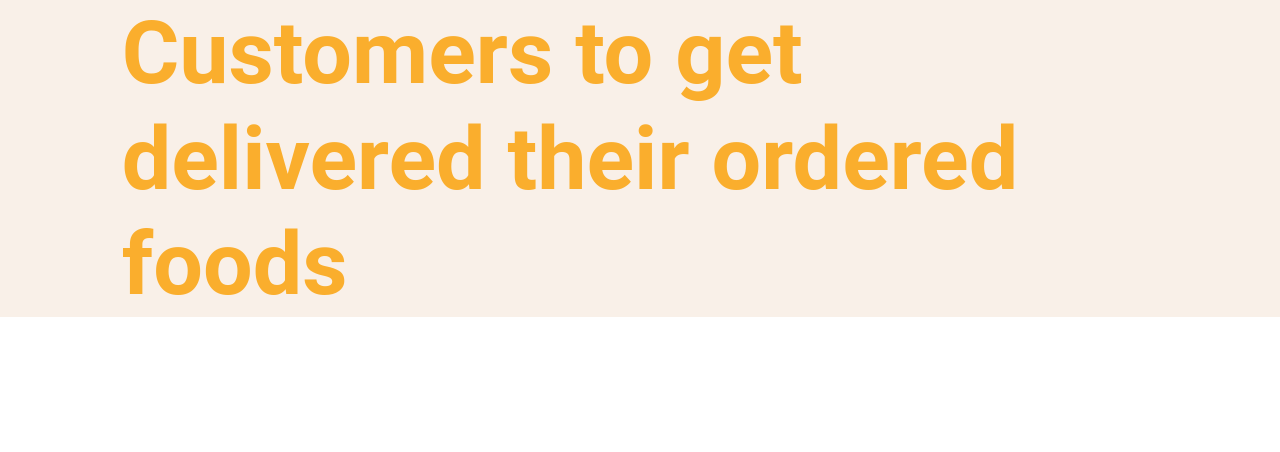
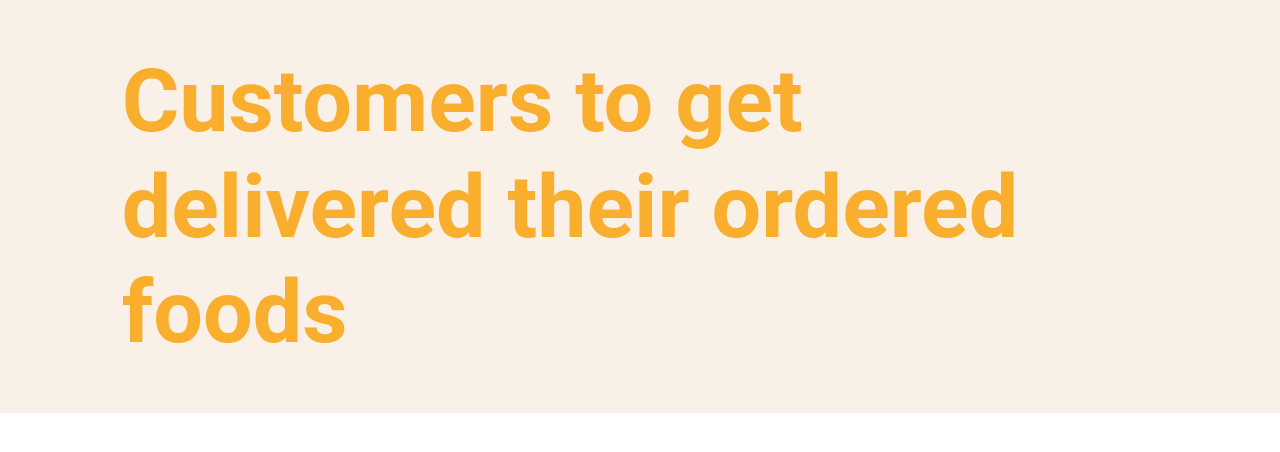
Before and after one commit to mreskini/FoodApp, a React (Create React App) app: page / in a window 1280 px wide. Shown: the top 452 px of the page. Built offline with nearby package versions, Linux system fonts and the light colour scheme.

Commit message:
added some padding for the whole delivery-boy-section

```diff
--- a/src/components/delivery-boy-section.jsx
+++ b/src/components/delivery-boy-section.jsx
@@ -2,7 +2,7 @@ import ComponentWrapper from "./component-wrapper"
 
 const DeliveryBoy = () => {
     return (
-        <div>
+        <div className="py-5">
             <div className="theme-orange-color display-2 font-weight-bold">
                 Customers to get delivered their ordered foods
             </div>
```
